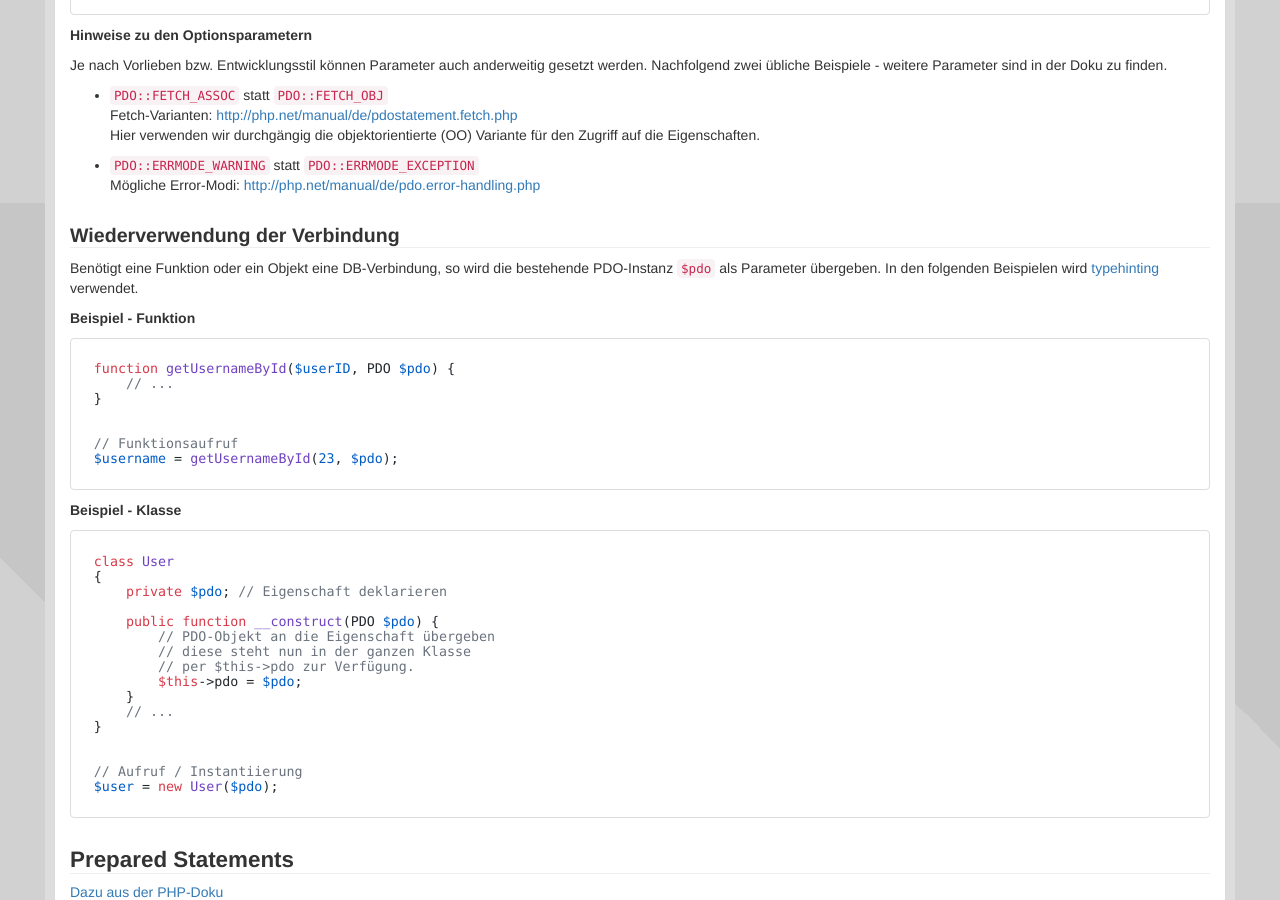
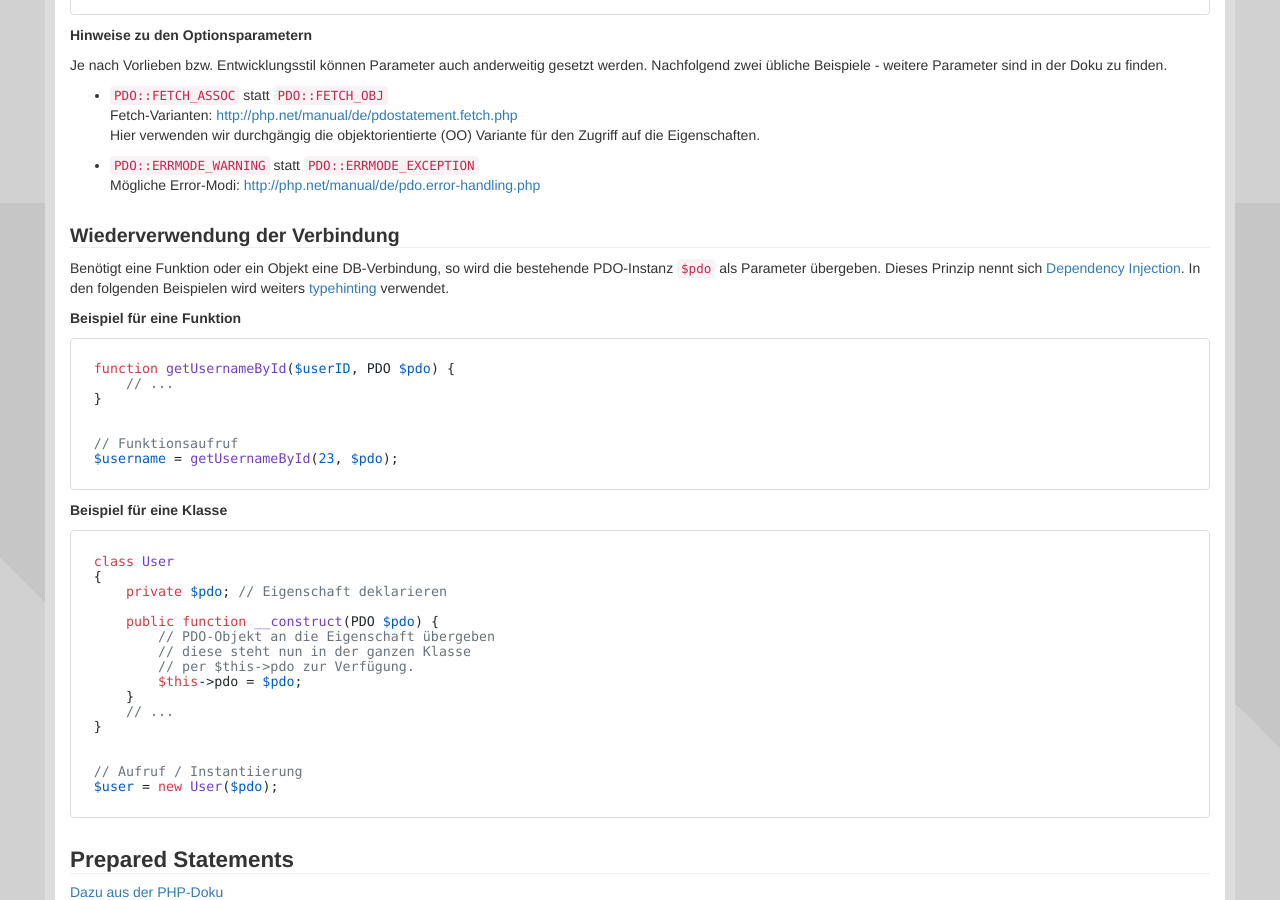
Before and after one commit to php-de/php-de.github.io, a Jekyll site: the page built from implement-approach/21_pdo.md, in a window 1280 px wide and 900 px high, scrolled down 697 px. Built offline with Jekyll 4.4.1, drawn with Linux system fonts in a browser that asks for light colours; nearby versions of some CDN libraries.

Commit message:
Update 21_pdo.md

```diff
--- a/implement-approach/21_pdo.md
+++ b/implement-approach/21_pdo.md
@@ -68,9 +68,9 @@ Mögliche Error-Modi: [http://php.net/manual/de/pdo.error-handling.php](http://p
 ### [Wiederverwendung der Verbindung](#recycle-conn)
 {: #recycle-conn}
 
-Benötigt eine Funktion oder ein Objekt eine DB-Verbindung, so wird die bestehende PDO-Instanz `$pdo` als Parameter übergeben. In den folgenden Beispielen wird [typehinting](http://php.net/manual/de/language.oop5.typehinting.php) verwendet.
+Benötigt eine Funktion oder ein Objekt eine DB-Verbindung, so wird die bestehende PDO-Instanz `$pdo` als Parameter übergeben. Dieses Prinzip nennt sich [Dependency Injection](https://de.wikipedia.org/wiki/Dependency_Injection). In den folgenden Beispielen wird weiters  [typehinting](http://php.net/manual/de/language.oop5.typehinting.php) verwendet.
 
-**Beispiel - Funktion**
+**Beispiel für eine Funktion**
 
 ~~~ php
 function getUsernameById($userID, PDO $pdo) {
@@ -82,7 +82,7 @@ function getUsernameById($userID, PDO $pdo) {
 $username = getUsernameById(23, $pdo);
 ~~~
 
-**Beispiel - Klasse**
+**Beispiel für eine Klasse**
 
 ~~~ php
 class User
```
